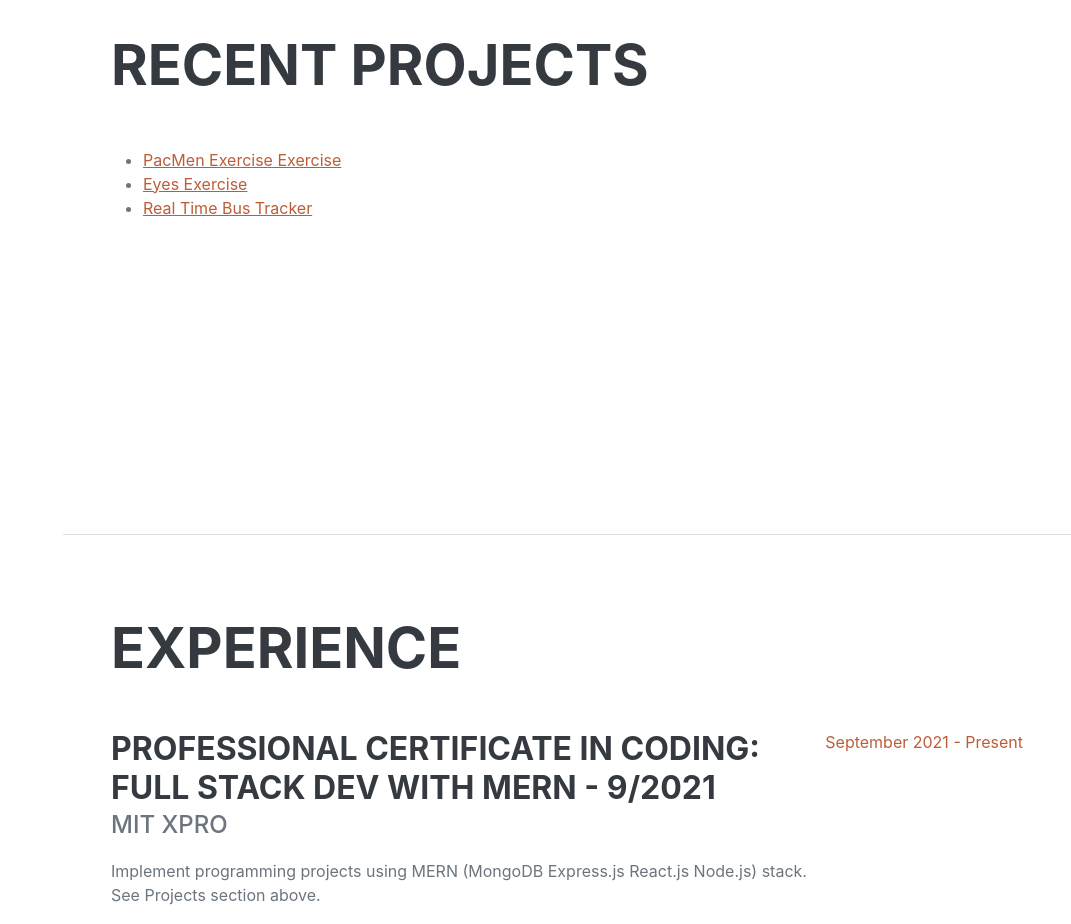
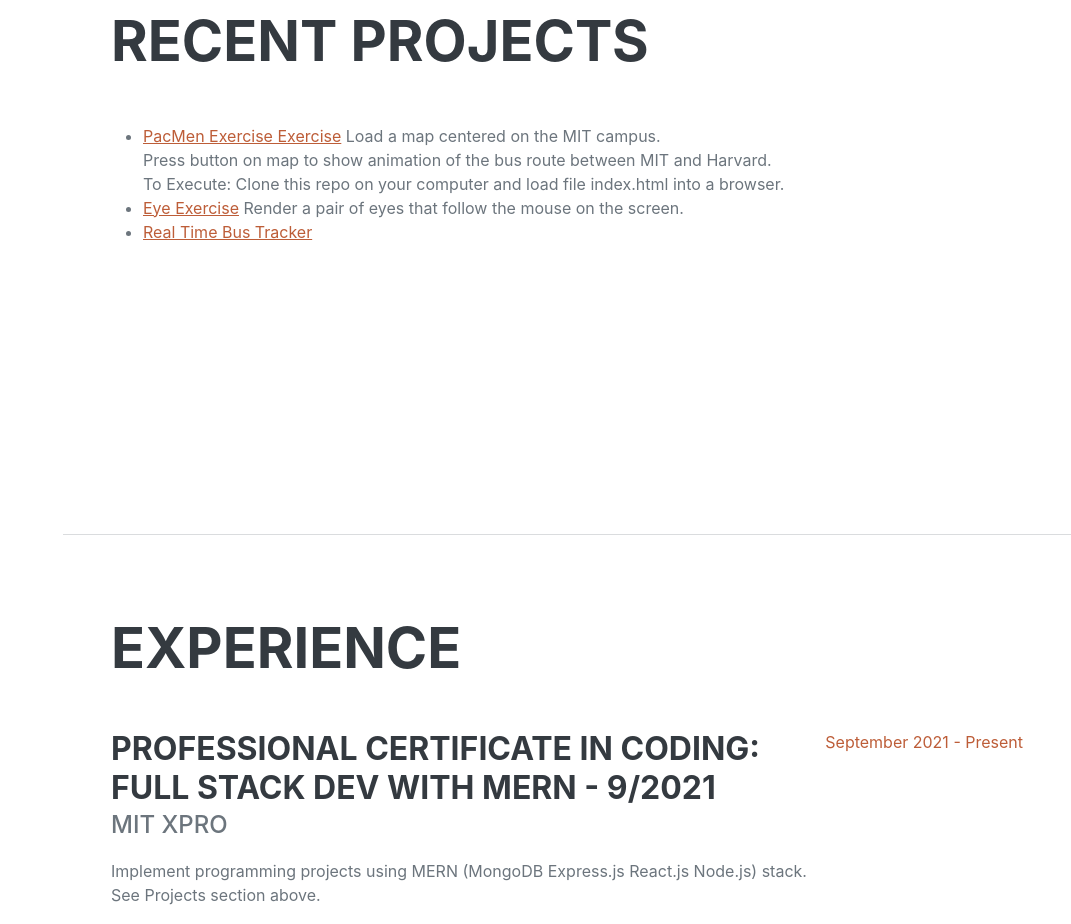
Before and after one commit to BabarBaig/BabarBaig.github.io, a plain HTML site: page index.html in a window 1280 px wide. Shown: the part 1380-2304 px from the top of the page, without its empty margins (209-1280 px from the left). Drawn offline with nearby package versions, Linux system fonts and the light colour scheme; a web font is replaced by a local one.

Commit message:
Update index.html

```diff
--- a/index.html
+++ b/index.html
@@ -75,8 +75,14 @@
                 <div class="resume-section-content">
                     <h2 class="mb-5">Recent Projects</h2>
                     <ul>
-                        <li><a href="https://github.com/BabarBaig/wk07-pacmen" target="_blank">PacMen Exercise Exercise</a></li>
-                        <li><a href="https://github.com/BabarBaig/wk08-eyes-on-mouse" target="_blank">Eyes Exercise</a></li>
+                        <li><a href="https://github.com/BabarBaig/wk07-pacmen" target="_blank">PacMen Exercise Exercise</a>
+                            Load a map centered on the MIT campus.<br>Press button on map to show animation of the bus
+                            route between MIT and Harvard.<br>
+                            To Execute: Clone this repo on your computer and load file index.html into a browser.
+                        </li>
+                        <li><a href="https://github.com/BabarBaig/wk08-eyes-on-mouse" target="_blank">Eye Exercise</a>
+                            Render a pair of eyes that follow the mouse on the screen.
+                        </li>
                         <li><a href="https://github.com/BabarBaig/wk09-maps" target="_blank">Real Time Bus Tracker</a></li>
                     </ul>
                 </div>
```
